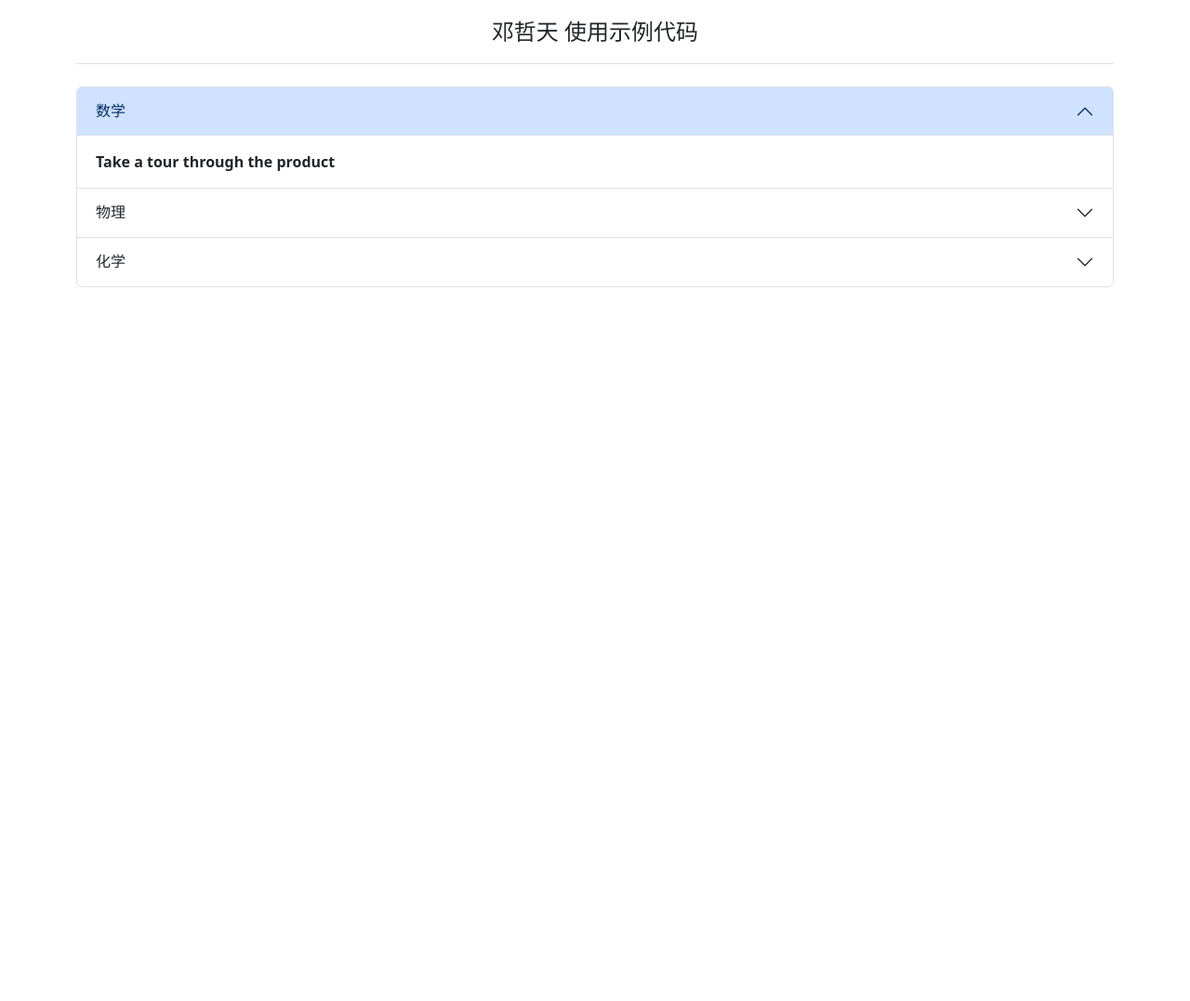
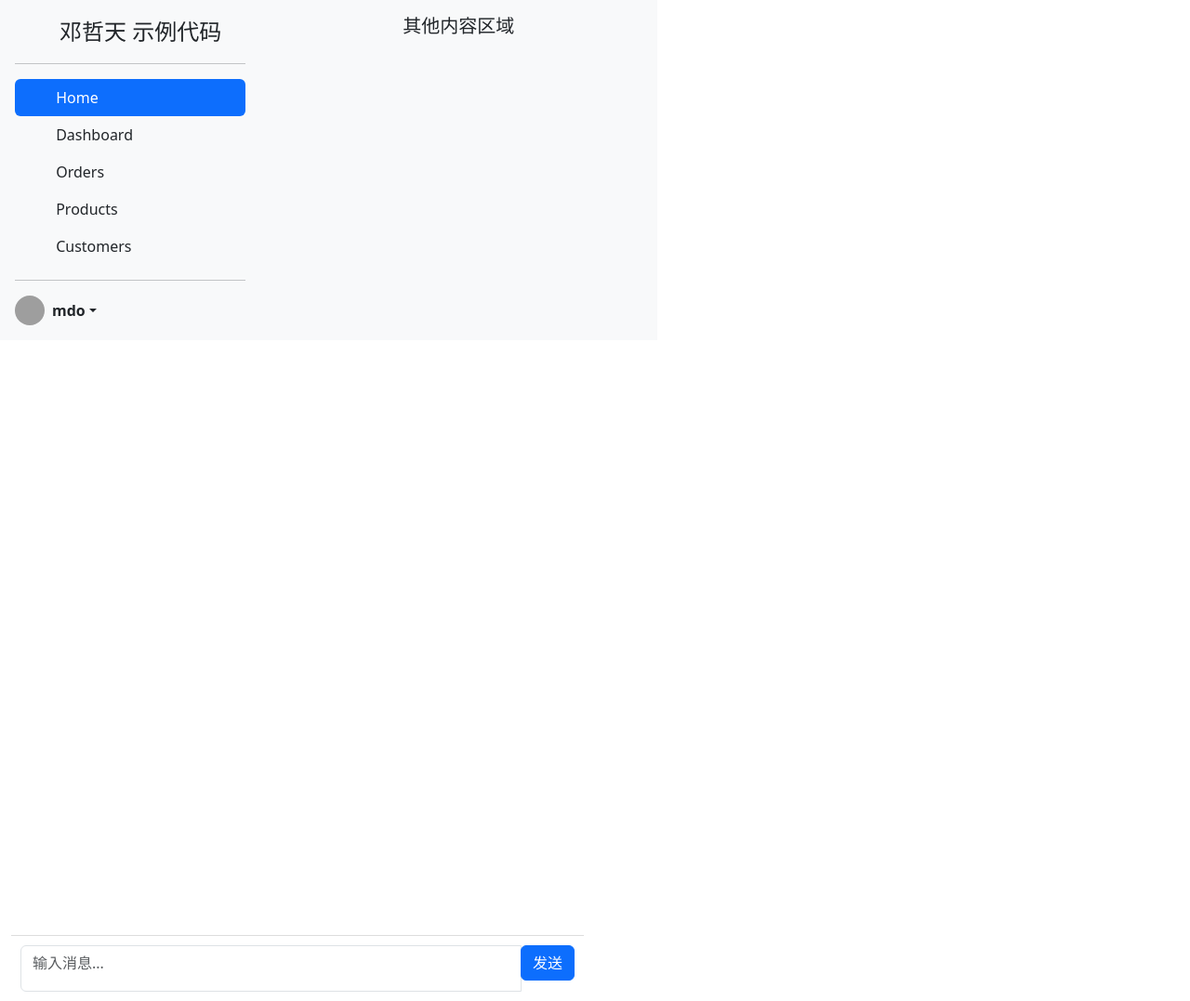
Before and after one commit to Jetonic2003/DialogSystem, a Flask app: page / in a window 1280 px wide. Shown: the whole page at 93% size. Before the commit the page ends 309 px from the top, so only its background shows below. Run offline with Flask 3, Linux system fonts and the light colour scheme; grey boxes are pictures that could not be loaded.

Commit message:
2025.3.1

```diff
--- a/main.py
+++ b/main.py
@@ -1,9 +1,52 @@
+
 from flask import Flask, render_template, request, jsonify
+from openai import OpenAI
+
 app = Flask(__name__, template_folder='./templates')
+
+# 初始化 OpenAI 客户端
+client = OpenAI(
+    api_key="sk-cdesjatjztaewldgotfujozwuewmovsmhspstipzgvkychjh",  # 替换自己的 API 密钥
+    base_url="https://api.siliconflow.cn/v1",
+)
+messages = [{"role": "system", "content": "You are a helpful assistant."}]
+stream_mode = False  # 设置为非流式输出
+
+
+def get_response(client, messages):
+    """获取助手回复"""
+    try:
+        response = client.chat.completions.create(
+            model="deepseek-ai/DeepSeek-R1-Distill-Llama-8B",
+            messages=messages,
+        )
+        return response
+    except Exception as e:
+        print(f"API 请求失败: {str(e)}")
+        return None
+
+@app.route('/get_response', methods=['POST'])
+def get_bot_response():
+    user_input = request.json.get('message')
+    if not user_input:
+        return jsonify({'bot_message': '未能获取用户输入'}), 400
+
+    # 添加用户消息到对话历史
+    messages.append({"role": "user", "content": user_input})
+
+    # 获取助手回复
+    response = get_response(client, messages)
+
+    if response:
+        bot_message = response.choices[0].message.content
+        messages.append({"role": "assistant", "content": bot_message})
+        return jsonify({'bot_message': bot_message})
+    else:
+        return jsonify({'bot_message': '未能获取回复，请查找原因。'}), 500
 
 @app.route('/', methods=['GET'])
 def main():
-    return render_template('index.html')
+    return render_template('chat.html')
 
 if __name__ == "__main__":
     app.run(debug=True)
--- a/templates/chat.html
+++ b/templates/chat.html
@@ -46,8 +46,61 @@
 <body>
 	<div class="container-fluid h-100">
     <div class="row h-100">
+        <div class="d-flex flex-column flex-shrink-0 p-3 bg-light" style="width: 280px;">
+    <a href="/" class="d-flex align-items-center mb-3 mb-md-0 me-md-auto link-dark text-decoration-none">
+      <svg class="bi pe-none me-2" width="40" height="32"><use xlink:href="#bootstrap"></use></svg>
+      <span class="fs-4">邓哲天 示例代码</span>
+    </a>
+    <hr>
+    <ul class="nav nav-pills flex-column mb-auto">
+      <li class="nav-item">
+        <a href="#" class="nav-link active" aria-current="page">
+          <svg class="bi pe-none me-2" width="16" height="16"><use xlink:href="#home"></use></svg>
+          Home
+        </a>
+      </li>
+      <li>
+        <a href="#" class="nav-link link-dark">
+          <svg class="bi pe-none me-2" width="16" height="16"><use xlink:href="#speedometer2"></use></svg>
+          Dashboard
+        </a>
+      </li>
+      <li>
+        <a href="#" class="nav-link link-dark">
+          <svg class="bi pe-none me-2" width="16" height="16"><use xlink:href="#table"></use></svg>
+          Orders
+        </a>
+      </li>
+      <li>
+        <a href="#" class="nav-link link-dark">
+          <svg class="bi pe-none me-2" width="16" height="16"><use xlink:href="#grid"></use></svg>
+          Products
+        </a>
+      </li>
+      <li>
+        <a href="#" class="nav-link link-dark">
+          <svg class="bi pe-none me-2" width="16" height="16"><use xlink:href="#people-circle"></use></svg>
+          Customers
+        </a>
+      </li>
+    </ul>
+    <hr>
+    <div class="dropdown">
+      <a href="#" class="d-flex align-items-center link-dark text-decoration-none dropdown-toggle" data-bs-toggle="dropdown" aria-expanded="false">
+        <img src="https://github.com/mdo.png" alt="" width="32" height="32" class="rounded-circle me-2">
+        <strong>mdo</strong>
+      </a>
+      <ul class="dropdown-menu text-small shadow">
+        <li><a class="dropdown-item" href="#">New project...</a></li>
+        <li><a class="dropdown-item" href="#">Settings</a></li>
+        <li><a class="dropdown-item" href="#">Profile</a></li>
+        <li><hr class="dropdown-divider"></li>
+        <li><a class="dropdown-item" href="#">Sign out</a></li>
+      </ul>
+    </div>
+  </div>
         <!-- 左侧栏，用于放置其他内容 -->
-        <div class="col-md-6 bg-light">
+        <div class="col-md-4 bg-light">
             <h5 class="text-center mt-3">其他内容区域</h5>
             <!-- 这里可以放置其他内容，比如联系人列表等 -->
         </div>
--- a/templates/index.html
+++ /dev/null
@@ -1,102 +0,0 @@
-<!DOCTYPE html>
-<html lang="zh-cn">
-<head>
-    <meta charset="UTF-8">
-    <title>主页</title>
-    <meta name="viewport" content="width=device-width, initial-scale=1">
-    <link type="text/css" href="https://cdn.jsdelivr.net/npm/bootstrap@5.3.0-alpha1/dist/css/bootstrap.min.css" rel="stylesheet" integrity="sha384-GLhlTQ8iRABdZLl6O3oVMWSktQOp6b7In1Zl3/Jr59b6EGGoI1aFkw7cmDA6j6gD" crossorigin="anonymous">
-    <script src="https://code.jquery.com/jquery-3.7.1.min.js"></script>
-    <script src="https://cdn.jsdelivr.net/npm/@popperjs/core@2.11.7/dist/umd/popper.min.js" integrity="sha384-zYPTEJ8NvAo7Sx0jw5BdF1SGSdHSNTF1RtK3zEFEIsxhlmWl5/YESvpZ13" crossorigin="anonymous"></script>
-    <script src="https://cdn.jsdelivr.net/npm/bootstrap@5.3.0-alpha1/dist/js/bootstrap.min.js" integrity="sha384-mQ93GR66B00ZXjt0YO5KlohRA5SY2XofN4zfuZxLkoj1gXtW8ANNCe9d5Y3eG5eD" crossorigin="anonymous"></script>
-    <style>
-        .chat-container {
-            height: 80vh; /* 设置聊天容器的高度 */
-            overflow-y: auto; /* 添加滚动条 */
-            padding: 10px;
-        }
-        .chat-messages {
-            padding: 10px;
-        }
-        .chat-input {
-            border-top: 1px solid #ddd;
-            padding: 10px;
-        }
-        .message {
-            margin-bottom: 10px;
-            max-width: 70%;
-            padding: 10px;
-            border-radius: 15px;
-            word-wrap: break-word; /* 确保长单词换行 */
-        }
-        .user-message {
-            text-align: right;
-            margin-left: auto;
-            background-color: #dcf8c6; /* 用户消息背景色 */
-        }
-        .bot-message {
-            text-align: left;
-            margin-right: auto;
-            background-color: #f1f1f1; /* 机器人消息背景色 */
-        }
-        .chat-input textarea {
-            resize: none; /* 禁止调整大小 */
-            height: 50px; /* 设置初始高度 */
-            overflow-y: auto; /* 添加滚动条 */
-        }
-    </style>
-</head>
-<body>
-    <div class="container">
-        <header class="d-flex flex-wrap justify-content-center py-3 mb-4 border-bottom">
-            <span class="fs-4">邓哲天 使用示例代码</span>
-        </header>
-        <div class="accordion" id="accordionExample">
-            <div class="accordion-item">
-                <h2 class="accordion-header" id="headingOne">
-                    <button class="accordion-button" type="button" data-bs-toggle="collapse" data-bs-target="#collapseOne" aria-expanded="true" aria-controls="collapseOne">
-                        数学
-                    </button>
-                </h2>
-                <div id="collapseOne" class="accordion-collapse collapse show" aria-labelledby="headingOne" data-bs-parent="#accordionExample">
-                    <div class="accordion-body">
-                        <strong>Take a tour through the product</strong>
-                    </div>
-                </div>
-            </div>
-            <div class="accordion-item">
-                <h2 class="accordion-header" id="headingTwo">
-                    <button class="accordion-button collapsed" type="button" data-bs-toggle="collapse" data-bs-target="#collapseTwo" aria-expanded="false" aria-controls="collapseTwo">
-                        物理
-                    </button>
-                </h2>
-                <div id="collapseTwo" class="accordion-collapse collapse" aria-labelledby="headingTwo" data-bs-parent="#accordionExample">
-                    <div class="accordion-body">
-                        <ul>
-                            <li>长度和时间的测量</li>
-                            <li>运动的描述</li>
-                            <li>运动的快慢</li>
-                            <li>实验：测量平均速度</li>
-                            <li>声音的产生与传播</li>
-                            <li>声音的特性</li>
-                            <li>声音的利用和噪声的危害与控制</li>
-                            <li>温度</li>
-                        </ul>
-                    </div>
-                </div>
-            </div>
-            <div class="accordion-item">
-                <h2 class="accordion-header" id="headingThree">
-                    <button class="accordion-button collapsed" type="button" data-bs-toggle="collapse" data-bs-target="#collapseThree" aria-expanded="false" aria-controls="collapseThree">
-                        化学
-                    </button>
-                </h2>
-                <div id="collapseThree" class="accordion-collapse collapse" aria-labelledby="headingThree" data-bs-parent="#accordionExample">
-                    <div class="accordion-body">
-                        <strong>Get help from our support crew</strong>
-                    </div>
-                </div>
-            </div>
-        </div>
-    </div>
-</body>
-</html>
```
Also changed, not shown: chat.py (deleted, +0 -55 lines).
